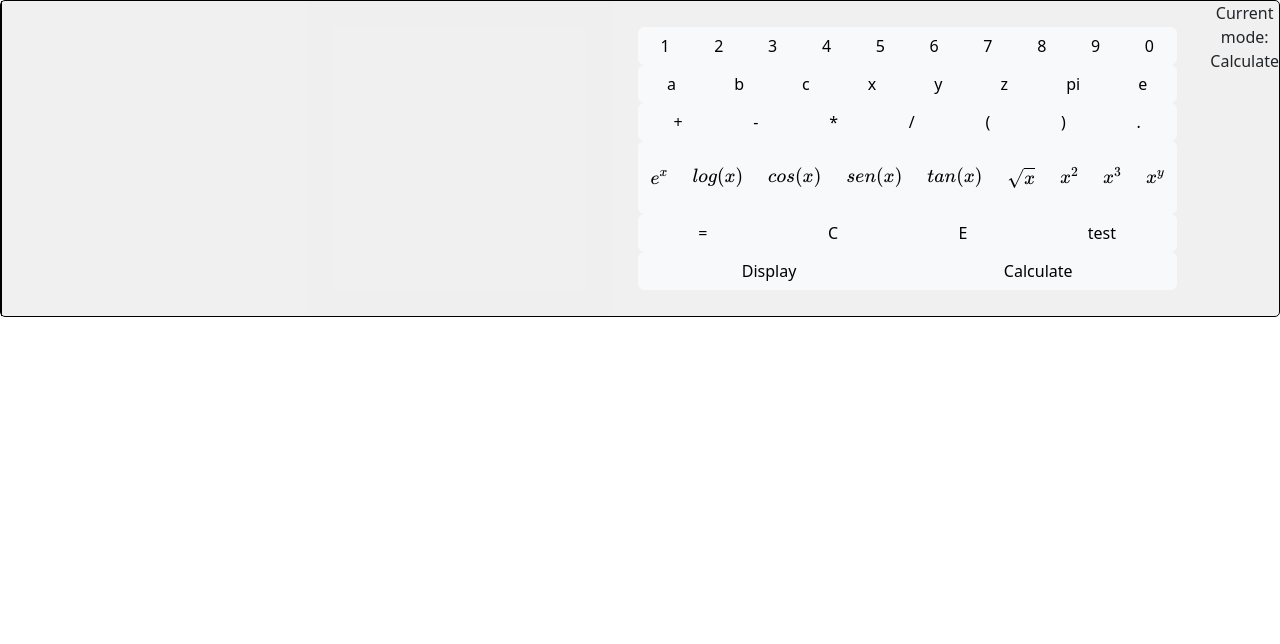
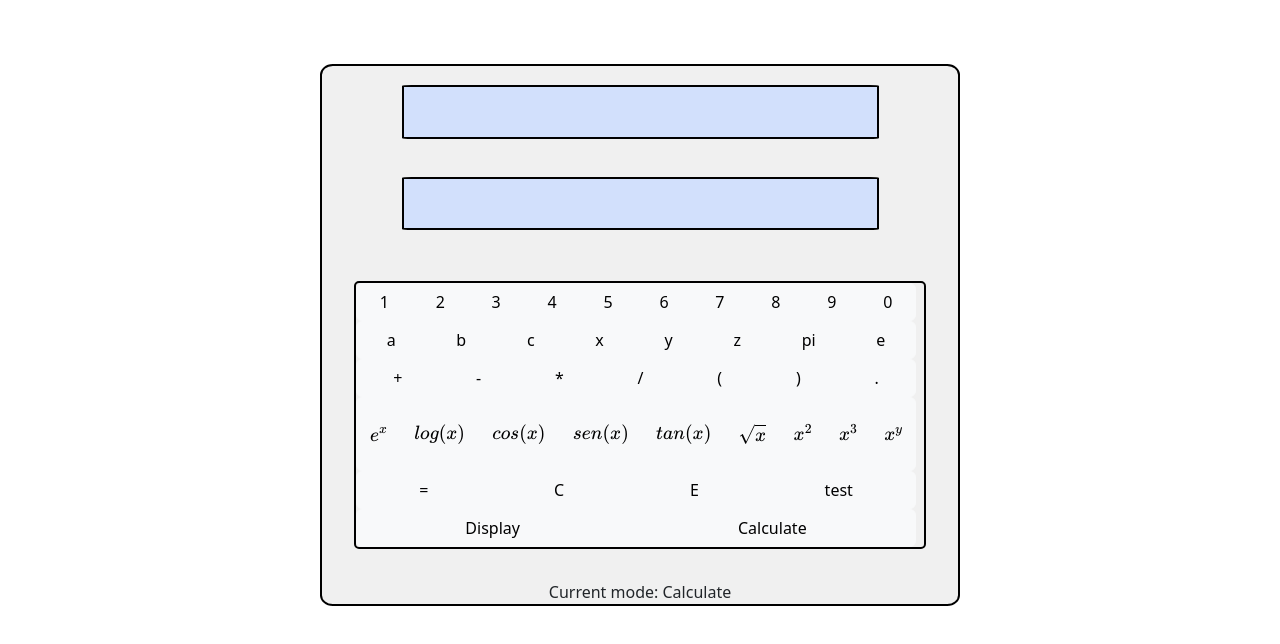
Before and after one commit to alejandrosacco/Calculadora, a plain HTML site: page index.html in a window 1280 px wide. Drawn offline with nearby package versions, Linux system fonts and the light colour scheme.

Commit message:
Update styles.css

```diff
--- a/styles.css
+++ b/styles.css
@@ -1,33 +1,35 @@
 #cont{
     display: flex;
-    border: 1px solid black;
-    border-radius: 5px;
+    flex-wrap: wrap;
+    flex-direction: column;
+    border-radius: 2%;
     background-color: #f0f0f0;
+    align-items: center;
+    border: 2px solid black;
+    margin-left: 25%;
+    margin-right: 25%;
+    margin-top: 5%;
 }
 
 #keyboard{
-    padding: 2%;
-    width: 50%;
+    margin: 5%;
+    border: 2px solid black;
+    border-radius: 5px;
 }
 
-#inputDiv{
+#inputDiv, #outputDiv{
+    border: 2px solid black;
+    background-color: #cddeffd2;
+    margin: 3%;
     padding: 2%;
-    width: 100%;
-    border-left: 1px solid black;
-}
-
-#outputDiv{
-    width: 100%;
-    padding: 2%;
-    text-align: center;
-    background-color: #f0f0f0d2;
+    width: 75%;
+    border-radius: 2%;
 }
 
 #input{
     text-align: center;
     width: 100%;
     height: 100%;
-    background-color: #f0f0f0;
     font-size: 2em;
 }
 
@@ -35,7 +37,6 @@
     text-align: center;
     width: 100%;
     height: 100%;
-    background-color: #f0f0f0;
     font-size: 2em;
 }
 
```
